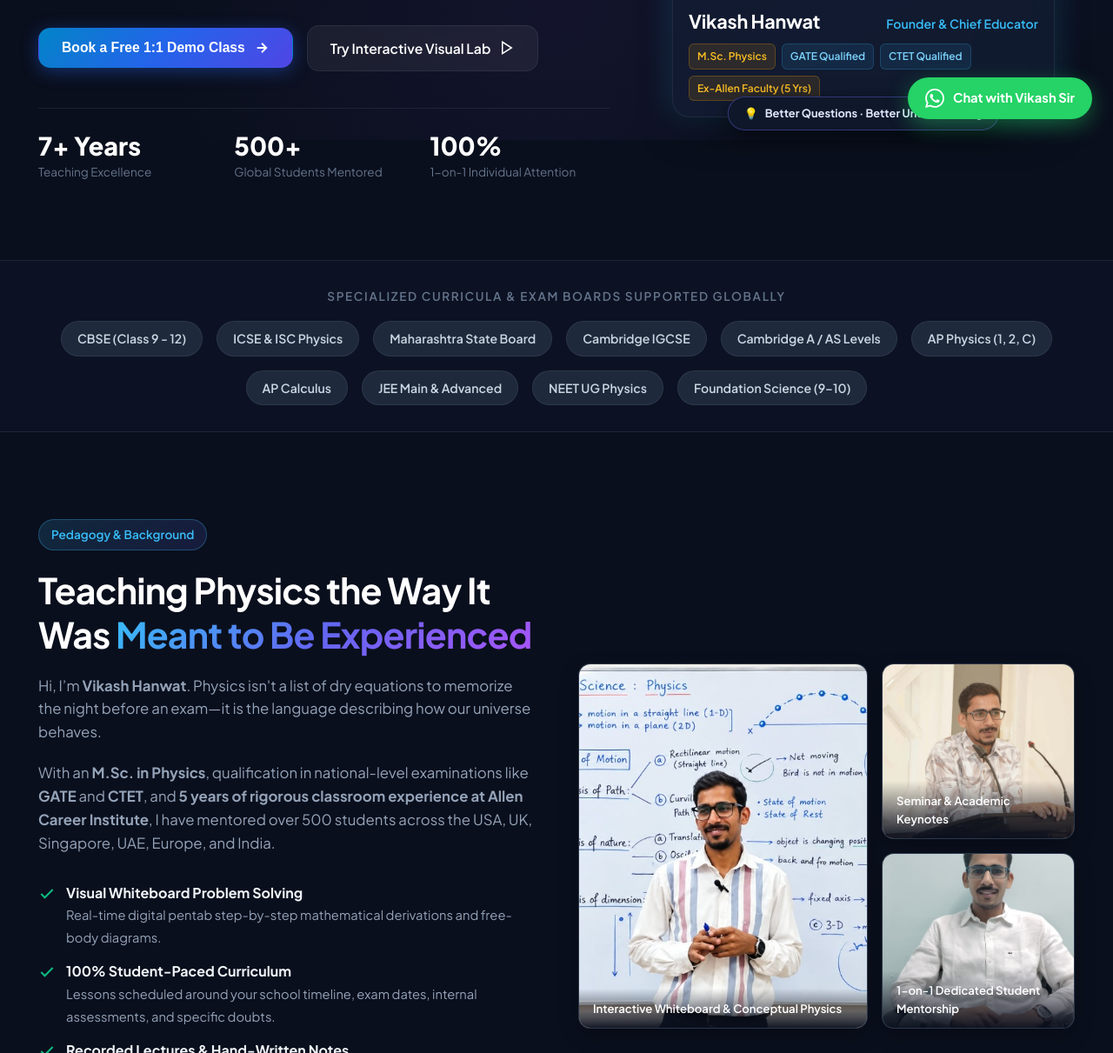
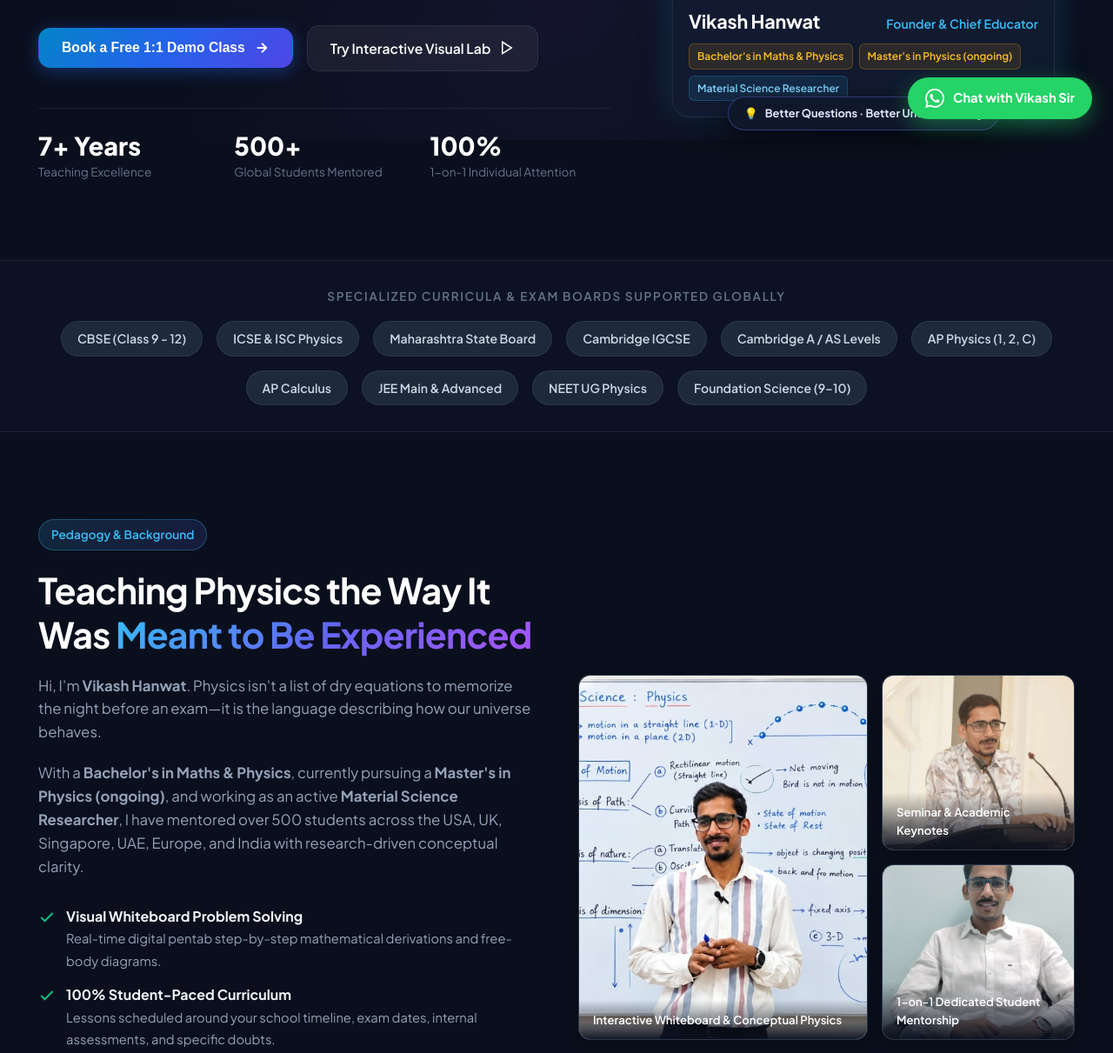
Before and after one commit to pramodnagdeve11-cloud/ace-your-physics, a plain HTML site: page index.html in a window 1280 px wide. Shown: the part 639-1850 px from the top of the page at 87% size. Drawn offline with Linux system fonts and the light colour scheme.

Commit message:
Update Vikash Hanwat qualifications: Bachelor's in Maths & Physics, Master's in Physics (ongoing), Material Science Researcher

```diff
--- a/index.html
+++ b/index.html
@@ -4,7 +4,7 @@
   <meta charset="UTF-8">
   <meta name="viewport" content="width=device-width, initial-scale=1.0">
   <title>Ace Your Physics | 1-on-1 Online Physics & Mathematics Mentorship by Vikash Hanwat</title>
-  <meta name="description" content="Personalized 1-on-1 Physics & Math Tutoring by Vikash Hanwat (M.Sc. Physics, GATE Qualified, Ex-Allen Faculty). Cambridge, AP, CBSE, ICSE, Maharashtra State Board, and Competitive Foundations.">
+  <meta name="description" content="Personalized 1-on-1 Physics & Math Tutoring by Vikash Hanwat (Bachelor's in Maths & Physics, Master's in Physics (ongoing), Material Science Researcher). Cambridge, AP, CBSE, ICSE, Maharashtra State Board, and Competitive Foundations.">
 
   <!-- Google Fonts: Plus Jakarta Sans & JetBrains Mono -->
   <link rel="preconnect" href="https://fonts.googleapis.com">
@@ -122,10 +122,9 @@
             </div>
 
             <div class="credentials-pills">
-              <span class="cred-pill highlight">M.Sc. Physics</span>
-              <span class="cred-pill">GATE Qualified</span>
-              <span class="cred-pill">CTET Qualified</span>
-              <span class="cred-pill highlight">Ex-Allen Faculty (5 Yrs)</span>
+              <span class="cred-pill highlight">Bachelor's in Maths & Physics</span>
+              <span class="cred-pill highlight">Master's in Physics (ongoing)</span>
+              <span class="cred-pill">Material Science Researcher</span>
             </div>
           </div>
 
@@ -174,7 +173,7 @@
             Hi, I’m <strong>Vikash Hanwat</strong>. Physics isn't a list of dry equations to memorize the night before an exam—it is the language describing how our universe behaves.
           </p>
           <p>
-            With an <strong>M.Sc. in Physics</strong>, qualification in national-level examinations like <strong>GATE</strong> and <strong>CTET</strong>, and <strong>5 years of rigorous classroom experience at Allen Career Institute</strong>, I have mentored over 500 students across the USA, UK, Singapore, UAE, Europe, and India.
+            With a <strong>Bachelor's in Maths & Physics</strong>, currently pursuing a <strong>Master's in Physics (ongoing)</strong>, and working as an active <strong>Material Science Researcher</strong>, I have mentored over 500 students across the USA, UK, Singapore, UAE, Europe, and India with research-driven conceptual clarity.
           </p>
 
           <div class="feature-checkmarks">
@@ -676,7 +675,7 @@
         <div class="testimonial-card">
           <div class="test-stars">★★★★★</div>
           <p class="test-quote">
-            "Vikash Sir's background with Allen is evident in every problem he solves. His rotational mechanics breakdown was clearer than anything my school teacher taught. Scored a 5 on AP Physics 1 and C Mechanics!"
+            "Vikash Sir's research-oriented background and deep intuition is evident in every problem he solves. His rotational mechanics breakdown was clearer than anything my school teacher taught. Scored a 5 on AP Physics 1 and C Mechanics!"
           </p>
           <div class="test-author">
             <div class="author-avatar">RD</div>
@@ -792,7 +791,7 @@
             <span>ACE YOUR<span> PHYSICS</span></span>
           </a>
           <p>
-            Personalized 1-on-1 Physics and Mathematics mentorship by Vikash Hanwat (M.Sc. Physics, GATE, CTET, Ex-Allen). Building fundamental intuition for national & international curricula.
+            Personalized 1-on-1 Physics and Mathematics mentorship by Vikash Hanwat (Bachelor's in Maths & Physics, Master's in Physics (ongoing), Material Science Researcher). Building fundamental intuition for national & international curricula.
           </p>
           <div style="margin-top: 18px; font-size: 0.88rem; color: #cbd5e1;">
             📍 Online via Zoom Worldwide<br>
```
Also changed, not shown: 1 other file.
